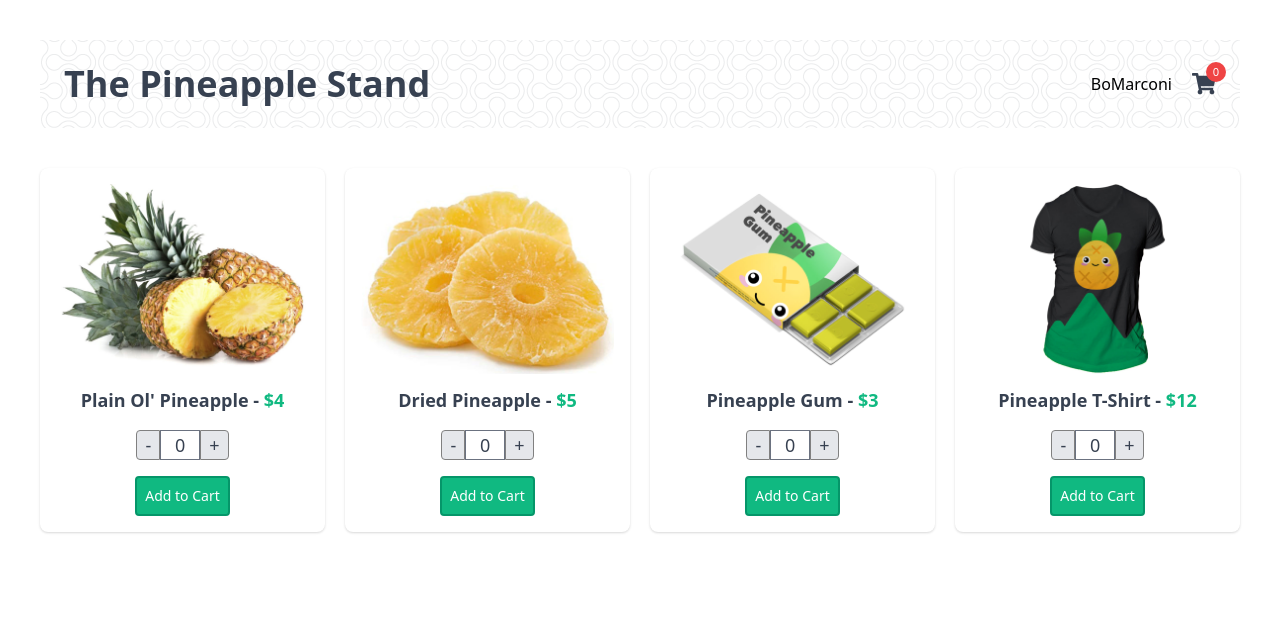
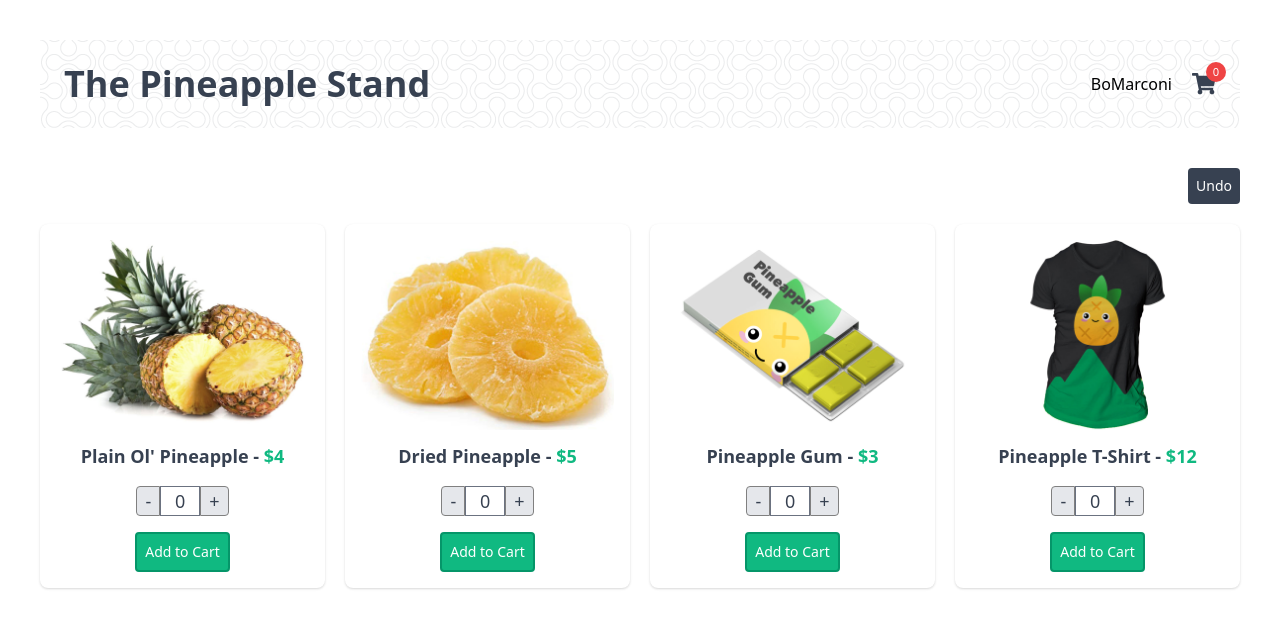
Before and after one commit to BoMarconiHenriksen/vue, a Vue app: page / in a window 1280 px wide. Shown: the top 628 px of the page. Built offline with nearby package versions, Linux system fonts and the light colour scheme.

Commit message:
subscribe to state with an undo button for cartStore

```diff
--- a/src/App.vue
+++ b/src/App.vue
@@ -3,9 +3,34 @@ import TheHeader from "@/components/TheHeader.vue";
 import ProductCard from "@/components/ProductCard.vue";
 import { useProductStore } from "@/stores/ProductStore";
 import { useCartStore } from "@/stores/CartStore";
+import { ref, reactive } from "vue";
+import AppButton from "./components/AppButton.vue";
 
 const productStore = useProductStore();
 const cartStore = useCartStore();
+
+const history = reactive([]);
+
+const doingHistory = ref(false);
+
+history.push(JSON.stringify(cartStore.$state));
+
+const undo = () => {
+  if(history.length === 1) return
+  doingHistory.value = true;
+  history.pop();
+  cartStore.$state = JSON.parse(history.at(-1));
+  doingHistory.value = false;
+}
+
+cartStore.$subscribe((mutation, state) => {
+  console.log({ mutation });
+  console.log({ state });
+
+  if(!doingHistory.value) {
+    history.push(JSON.stringify(state))
+  };
+});
 
 cartStore.$onAction(({
   // name of action
@@ -30,6 +55,9 @@ productStore.fill();
 <template>
   <div class="container">
     <TheHeader />
+    <div class="mb-5 flex justify-end">
+      <AppButton @click="undo">Undo</AppButton>
+    </div>
     <ul class="sm:flex flex-wrap lg:flex-nowrap gap-5">
       <ProductCard
         v-for="product in productStore.products"
```
